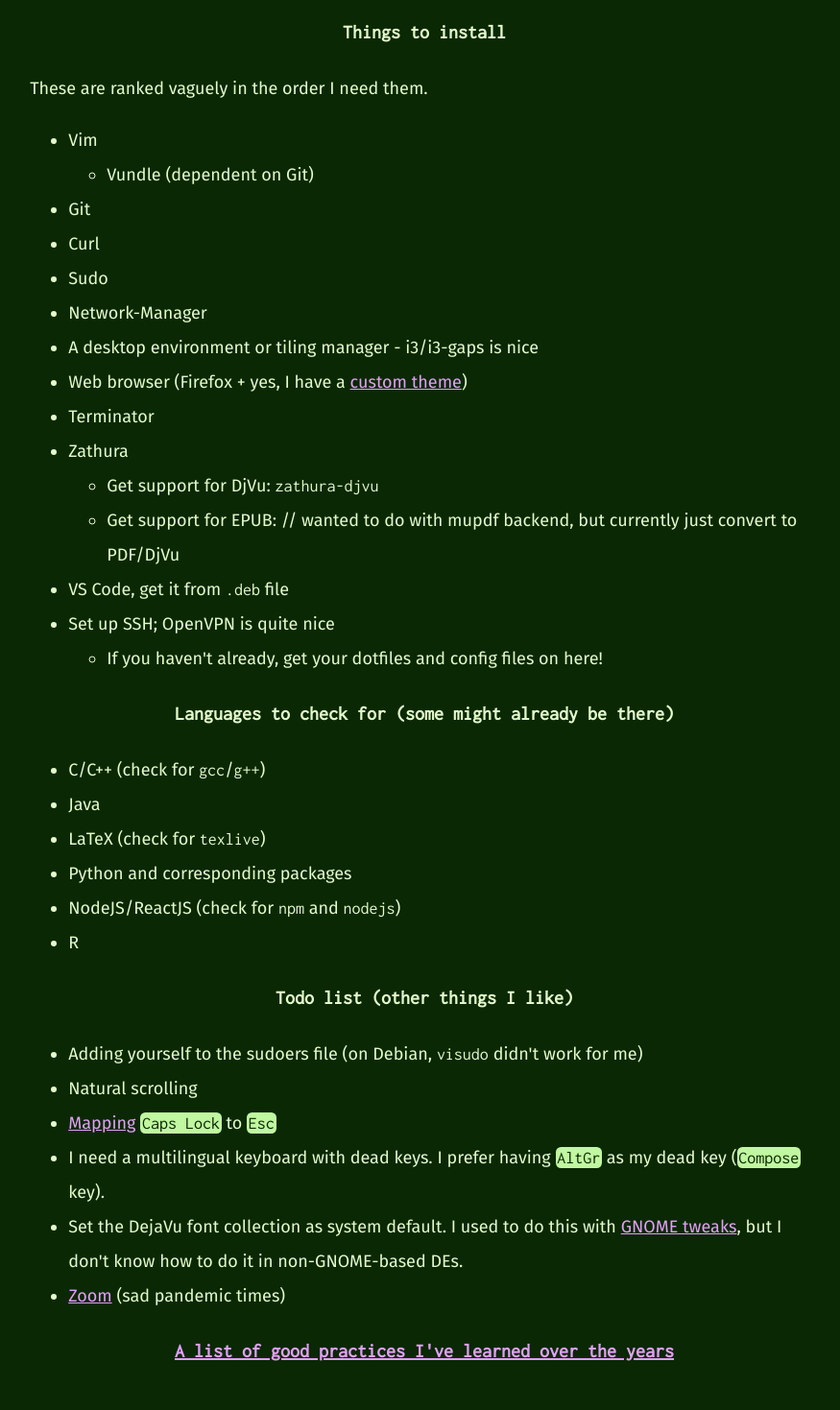
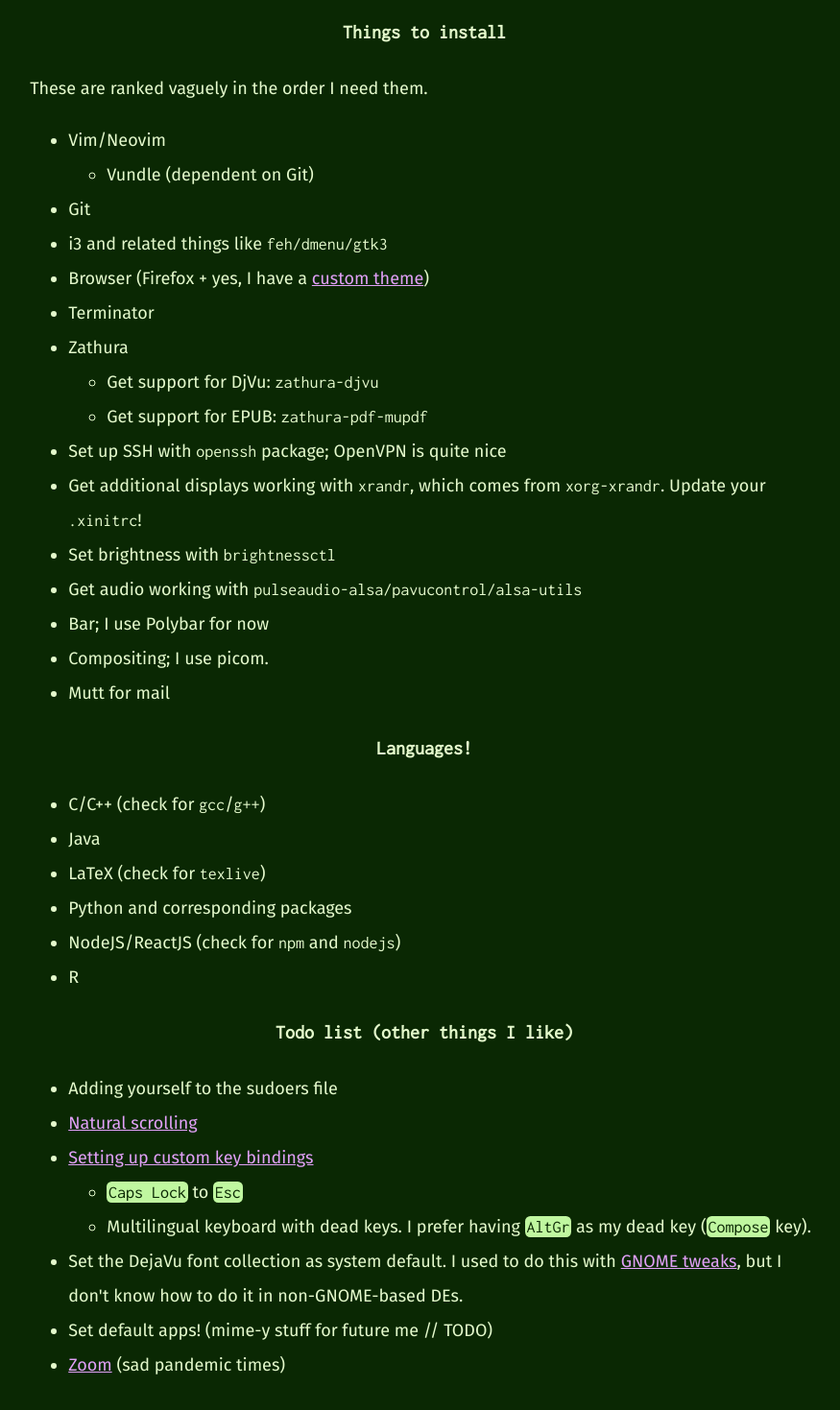
Before and after one commit to krithravi/personalWeb, a React (Create React App) app: page /writeup/preferences in a window 1280 px wide. Shown: the part 540-2009 px from the top of the page at 96% size, without its empty margins (198-1073 px from the left). Built offline with nearby package versions, Linux system fonts and the light colour scheme.

Commit message:
arch + pref

```diff
--- a/src/index.js
+++ b/src/index.js
@@ -25,6 +25,7 @@
 import Practices from './writeups/Practices'
 import Dislike from './writeups/Dislike'
 import Spotify from './writeups/Spotify'
+import Arch from './writeups/Arch'
 
 import Blog from './blog/Blog'
 import Organization from './blog/Organization'
@@ -76,6 +77,7 @@
 				<Route path="/writeup/practices" component={Practices} />
 				<Route path="/writeup/dislike" component={Dislike} />
 				<Route path="/writeup/spotify" component={Spotify} />
+				<Route path="/writeup/arch" component={Arch} />
 				<Route exact path="/blog" component={Blog} />
 				<Route path="/blog/organization" component={Organization} />
 			</Switch>
--- /dev/null
+++ b/src/writeups/Arch.js
@@ -0,0 +1,139 @@
+import React from 'react';
+import ReactDOM from 'react-dom';
+import '../style.css'
+// u gotta use react-router-dom, not just react-router
+import Header from '../components/Header'
+import MiniHeader from './MiniHeader'
+import { Switch, Link, Route, BrowserRouter as Router, IndexRoute } from 'react-router-dom';
+var riceImg = require('./archRice-blurred.png')
+
+function Arch(){
+	return(
+		<div>
+			<Header />
+			{MiniHeader("Arch Linux Setup")}
+			<div class="box">
+				<h3>Why the switch?</h3>
+					<p>
+						I previously used to run Debian on &Eacute;owyn, and Ubuntu prior to that.
+						I was getting frustrated with Debian for a fair bit of time.
+						For one, support for Debian packages seemed like an afterthought.
+						The <span class="monospace">mupdf</span> plugin
+						for <span class="monospace">zathura</span> is officially supported for
+						Arch, and there's a ppa for Ubuntu folks. For Debian, though? Zilch.
+						Other packages seemed to require the latest versions of programs
+						like vim/neovim, and the latest version of the package Debian would let
+						me get was still way behind the latest released version.
+						I really just wanted the most updated software, and Arch seemed to offer that.
+						Arch also seemed to have really, really nice documentation about everything.
+						Some combination of the wikis and the forums seemed to cover just about
+						everything I needed. I wasn't really seeing that much of an involved
+						user base in Debian.
+					</p>
+					<p>
+						My Debian installation was also getting to be a bit bloated and gross.
+						I had no idea what half the things that lived in
+						my <span class="monospace">.config</span> directory were, so I wanted
+							to build from ground-up.
+						Being able to pick and choose what I wanted my setup to look and
+						feel like, and not having loads of unnecessary packages installed
+						and programs launched was important to me.
+					</p>
+				<h3>Installation</h3>
+					<p>
+						With that said, let's talk about the installation process. As of April 2021,
+						Arch has an <a href="https://wiki.archlinux.org/title/Archinstall"> official
+						guided installation script (archinstall) </a>, which radically simplifies things. With
+						the installer, most of the installation should be rather seamless, so don't
+						worry too much.
+					</p>
+					<p>
+						As always, burn the image to a flash drive, and launch from there.
+						As for the burning, I like using <span class="monospace">dd</span> after
+						praying to the Linux gods; programs like Etcher are really jank.
+						Once you're in, use <span class="monospace">iwctl</span> (this tool is so nice!)
+						to get an internet
+						connection going. Then you can proceed
+						with <span class="monospace">archinstall</span>!
+					</p>
+					<p>
+						Go ahead and pick the options you like! For the formatting, I chose
+						the Linux file system, and formatted the whole disk.
+						I chose to keep the same network settings, and
+						installed <span class="monospace">xorg</span> for the DE-related
+						question, and had it install Intel drivers for the graphics card.
+						That was pretty much it! There'll be a bit at
+						the end that tells you that you can reboot; remember to take
+						your flash drive out before you do that.
+					</p>
+					<p>
+						Ideally, you'll be golden if you did all that.
+						In my case, Dell was being weird, and after some screwing with the BiOS,
+						and after using rEFInd as a boot loader (first burn it as a live USB),
+						it worked.
+					</p>
+				<h3>X</h3>
+					<p>
+						Yay! You're in! Now, you'll want to probably start X if you're going
+						to do anything vaguely graphic-ey. I added the line
+						<div class="realcode">
+							exec startx
+						</div>
+						to your <span class="monospace">.bash_profile</span>.
+						Now, your <span class="monospace">.xinitrc</span> will contain
+						everything that's being launched, like any window manager you like.
+						I went with i3! Install whatever you like and its dependencies (might
+						take a bit of trial-and-error).
+						This should work; if not, you might need to install
+						some <span class="monospace">xorg</span>-ey things.
+						The errors should give you a pretty good idea of what you need to install.
+					</p>
+					<p>
+						Yay! Assuming that works, you can resume setting everything else up
+						mentioned in my <Link to="/writeup/preferences">preferences</Link>.
+						That file and its links should contain the rest!
+					</p>
+				<h3>Miscellaneous</h3>
+					<p>
+						I'm just putting down some things I had to do during this process.
+						<br/> <br/>
+						When I plugged in my monitor (through HDMI), it just duplicated
+						the display. I wanted it to be more of an extention, so
+						I had to add the following lines to my <span class="monospace">.xinitrc</span>:
+						<div class="realcode">
+							xrandr --output DP3 --right-of eDP1 <br/>
+							xrandr --output eDP1 --left-of DP3
+						</div>
+						Do I know why the monitor is labeled "DP3" instead of HDMI-1 or something? Nope.
+						Do I know what DP1 and DP2 are? Also, nope. Please let me know if you find out, though!
+						<br/> <br/>
+						Initially, <span class="monospace">pulseaudio</span> gave me some weird error
+						about "fail[ing] to open cookie file '~/.config/pulse/cookie'". I found
+						some solution about symlinking it to another cookie file, but that failed. I don't know
+						what that's about, but running it again helped.
+						FYI, you'll need to run <span class="monospace">pulseaudio</span> before you run
+							<span class="monospace">pavucontrol</span>.
+						I added this to my i3 config as
+						<div class="realcode">
+							exec_always --no-startup-id pulseaudio
+						</div>
+						<br/><br/>
+						I have no idea how to install fonts. I'll update this when I figure out how/find the
+						the need to. So far, the default seems to be holding up okay.
+						<br/><br/>
+						<img src={riceImg}/>
+						Sorry, I had to blur the PDF a bit, since it's copyrighted.
+					</p>
+				<h3>That's all, folks!</h3>
+					<p>
+						I'm still setting things up, but I'll update this in the upcoming weeks as I learn
+						more about Arch and figure out what I want/need.
+						Feel free to reach out to me if you have any questions!
+					</p>
+			</div>
+		</div>
+
+	)
+}
+
+export default Arch;
--- a/src/writeups/Map.js
+++ b/src/writeups/Map.js
@@ -80,6 +80,16 @@
 							</div>
 						</pre>
 					</p>
+				<h3>Update #2, with Arch Linux</h3>
+					<p>
+						Right, so here's an even easier solution! Just add the following line
+						to your <span class="monospace">.xinitrc</span>:
+						<div class="realcode">
+							setxkbmap -option compose:ralt,caps:escape
+						</div>
+						This solution's a lot better since you don't have to edit those sensitive
+						files yourself.
+					</p>
 				<h3>Arrow Keys</h3>
 					<p>
 						I really felt the need to add this at a later date. Why, you might ask?
--- a/src/writeups/Preferences.js
+++ b/src/writeups/Preferences.js
@@ -19,30 +19,31 @@
 					<p>
 						These are ranked vaguely in the order I need them.
 							<ul>
-								<li>Vim</li>
+								<li>Vim/Neovim</li>
 									<ul>
 										<li>Vundle (dependent on Git)</li>
 									</ul>
 								<li>Git</li>
-								<li>Curl</li>
-								<li>Sudo</li>
-								<li>Network-Manager</li>
-								<li>A desktop environment or tiling manager - i3/i3-gaps is nice</li>
-								<li>Web browser (Firefox + yes, I have a <a href="https://color.firefox.com/?theme=XQAAAAJMAQAAAAAAAABBKYhm849SCia48_6EGccwS-xMDPr9496nlLQBCLx8FrDpvuwijYJpAI4Ec1CBgYqCTiq3FKDlB52GlnruSgwxWut4q010CN_Q1YsNG7aE4PEnJc_7EAxCCxEye2_PIqy417PCbCv5Wi0HlKO8j6NhjGf0SMFVjgijWJNac7vlT80CQvMpEOdEfZvgHVgT1U0NF4oYHeQLqr8lvwwI-5wDbS2F3iXvlduUpLL7LmrpII6fOqM0Tjen1BjuVmr0spzRcYtHIcWNhglIMTbqwadWqseY_256IAA">custom theme</a>)</li>
+								<li>i3 and related things like <span class="monospace">feh/dmenu/gtk3</span></li>
+								<li>Browser (Firefox + yes, I have a <a href="https://color.firefox.com/?theme=XQAAAAJMAQAAAAAAAABBKYhm849SCia48_6EGccwS-xMDPr9496nlLQBCLx8FrDpvuwijYJpAI4Ec1CBgYqCTiq3FKDlB52GlnruSgwxWut4q010CN_Q1YsNG7aE4PEnJc_7EAxCCxEye2_PIqy417PCbCv5Wi0HlKO8j6NhjGf0SMFVjgijWJNac7vlT80CQvMpEOdEfZvgHVgT1U0NF4oYHeQLqr8lvwwI-5wDbS2F3iXvlduUpLL7LmrpII6fOqM0Tjen1BjuVmr0spzRcYtHIcWNhglIMTbqwadWqseY_256IAA">custom theme</a>)</li>
 								<li>Terminator</li>
 								<li>Zathura</li>
 									<ul>
 										<li>Get support for DjVu: <span class="monospace">zathura-djvu</span></li>
-										<li>Get support for EPUB: // wanted to do with mupdf backend, but currently just convert to PDF/DjVu </li>
+											<li>Get support for EPUB: <span class="monospace">zathura-pdf-mupdf</span> </li>
 									</ul>
-								<li>VS Code, get it from <span class="monospace">.deb</span> file</li>
-								<li>Set up SSH; OpenVPN is quite nice</li>
-									<ul>
-										<li>If you haven't already, get your dotfiles and config files on here!</li>
-									</ul>
+								<li>Set up SSH with <span class="monospace">openssh</span> package; OpenVPN is quite nice</li>
+								<li>Get additional displays working with <span class="monospace">xrandr</span>, which comes
+									from <span class="monospace">xorg-xrandr</span>. Update your <span class="monospace">.xinitrc</span>!
+								</li>
+								<li>Set brightness with <span class="monospace">brightnessctl</span></li>
+								<li>Get audio working with <span class="monospace">pulseaudio-alsa/pavucontrol/alsa-utils</span></li>
+								<li>Bar; I use Polybar for now</li>
+								<li>Compositing; I use picom.</li>
+								<li>Mutt for mail</li>
 							</ul>
 					</p>
-				<h3>Languages to check for (some might already be there)</h3>
+				<h3>Languages!</h3>
 					<p>
 						<ul>
 							<li>C/C++ (check for <span class="monospace">gcc</span>/<span class="monospace">g++</span>)</li>
@@ -56,16 +57,20 @@
 				<h3>Todo list (other things I like) </h3>
 					<p>
 						<ul>
-							<li> Adding yourself to the sudoers file (on Debian, <span class="monospace">visudo</span> didn't work for me)</li>
-							<li>Natural scrolling</li>
-							<li><Link to="/writeup/map">Mapping</Link> <span class="directory">Caps Lock</span> to <span class="directory">Esc</span></li>
-							<li> I need a multilingual keyboard with dead keys. I prefer having <span class="directory">AltGr</span> as
-								my dead key (<span class="directory">Compose</span> key).
-							</li>
+							<li> Adding yourself to the sudoers file</li>
+							<li><Link to="/writeup/scroll">Natural scrolling</Link></li>
+							<li><Link to="/writeup/map">Setting up custom key bindings</Link> </li>
+								<ul>
+									<li><span class="directory">Caps Lock</span> to <span class="directory">Esc</span></li>
+									<li> Multilingual keyboard with dead keys. I prefer having <span class="directory">AltGr</span> as
+										my dead key (<span class="directory">Compose</span> key).
+									</li>
+								</ul>
 							<li>
 								Set the DejaVu font collection as system default. I used to do this with <Link to="/writeup/tweaks">GNOME tweaks</Link>,
 								but I don't know how to do it in non-GNOME-based DEs.
 							</li>
+							<li>Set default apps! (mime-y stuff for future me // TODO)</li>
 							<li><Link to="/writeup/dislike">Zoom</Link> (sad pandemic times)</li>
 						</ul>
 					</p>
--- a/src/writeups/Scroll.js
+++ b/src/writeups/Scroll.js
@@ -121,6 +121,9 @@
 								exec --no-startup-id xinput set-prop "SYNA2393:00 06CB:7A13 Touchpad" "libinput Natural Scrolling Enabled" 1
 							</div>
 						</pre>
+
+						Update for Arch: make sure <span class="monospace">xinput</span> is installed!
+						If not, install <span class="monospace">xorg-xinput</span>, and you'll be golden.
 					</p>
 
 			</div>
```
Also changed, not shown: src/writeups/archRice-blurred.png (added).
